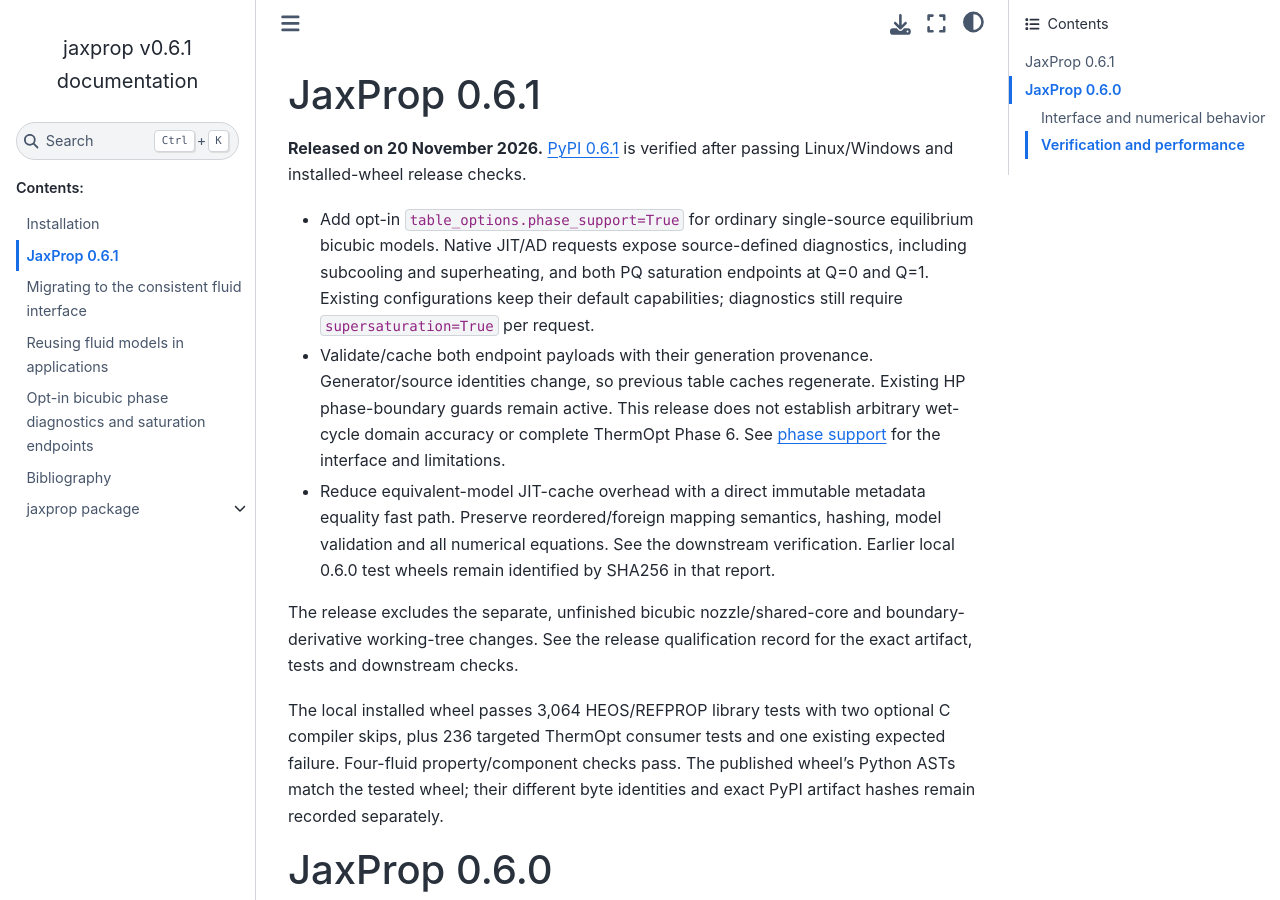
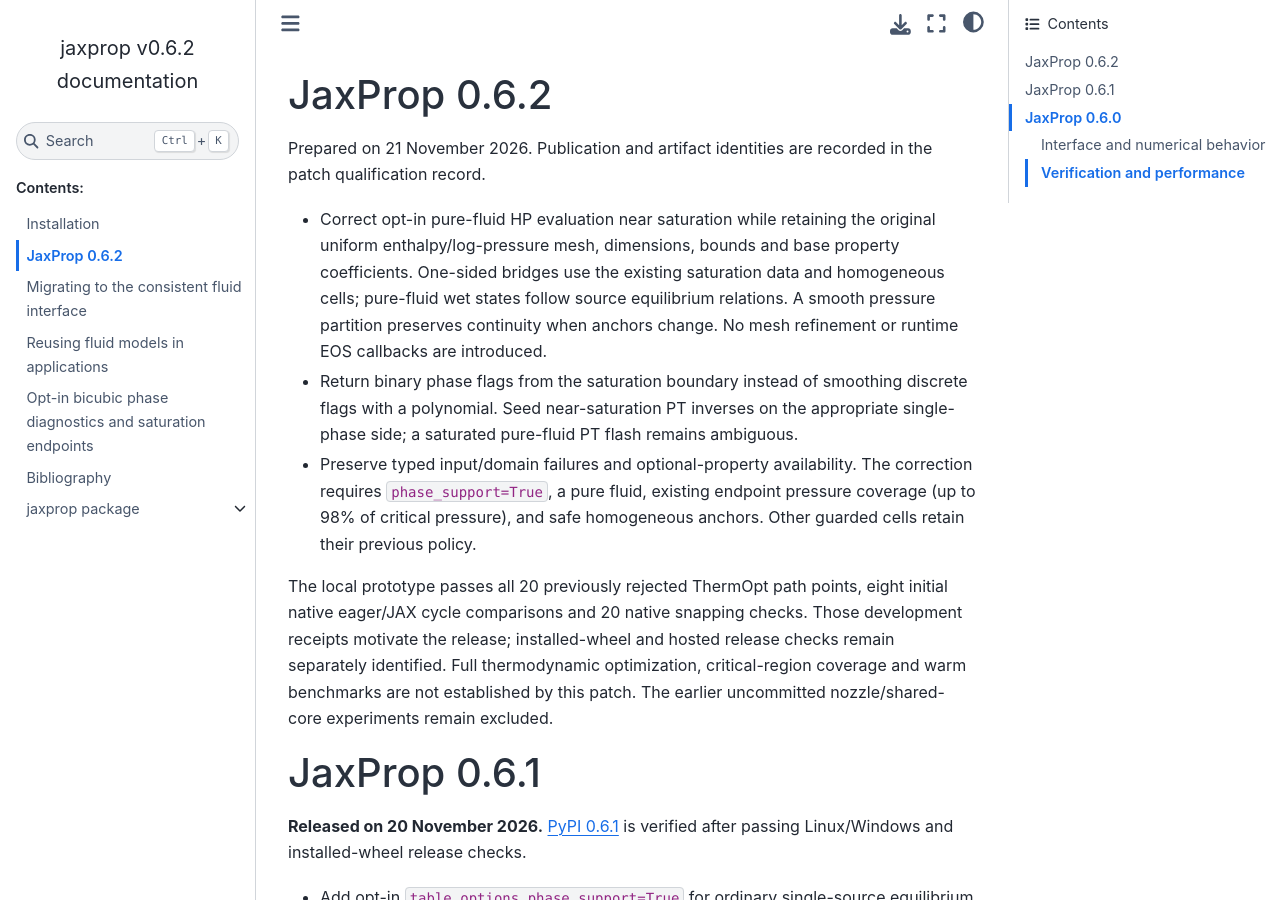
Before and after one commit to turbo-sim/jaxprop, a Sphinx documentation site: the page built from docs/release_notes.md, in a window 1280 px wide and 900 px high. Built offline with Sphinx 7.4.7 and the Sphinx Book theme 1.1.4, drawn with Linux system fonts in a browser that asks for light colours.

Commit message:
Prepare JaxProp 0.6.2 uniform-grid saturation patch

```diff
--- a/docs/conf.py
+++ b/docs/conf.py
@@ -8,7 +8,7 @@ sys.path.insert(0, str(Path(__file__).resolve().parents[1]))
 project = "jaxprop"
 copyright = "2025, Roberto Agromayor"
 author = ""
-release = "v0.6.1"
+release = "v0.6.2"
 
 # Define extensions
 extensions = [
--- a/docs/release_notes.md
+++ b/docs/release_notes.md
@@ -1,3 +1,30 @@
+# JaxProp 0.6.2
+
+Prepared on 21 November 2026. Publication and artifact identities are recorded
+in the [patch qualification record](../development/performance/uniform_saturation_release/README.md).
+
+- Correct opt-in pure-fluid HP evaluation near saturation while retaining the
+  original uniform enthalpy/log-pressure mesh, dimensions, bounds and base
+  property coefficients. One-sided bridges use the existing saturation data
+  and homogeneous cells; pure-fluid wet states follow source equilibrium
+  relations. A smooth pressure partition preserves continuity when anchors
+  change. No mesh refinement or runtime EOS callbacks are introduced.
+- Return binary phase flags from the saturation boundary instead of smoothing
+  discrete flags with a polynomial. Seed near-saturation PT inverses on the
+  appropriate single-phase side; a saturated pure-fluid PT flash remains
+  ambiguous.
+- Preserve typed input/domain failures and optional-property availability.
+  The correction requires `phase_support=True`, a pure fluid, existing endpoint
+  pressure coverage (up to 98% of critical pressure), and safe homogeneous
+  anchors. Other guarded cells retain their previous policy.
+
+The local prototype passes all 20 previously rejected ThermOpt path points,
+eight initial native eager/JAX cycle comparisons and 20 native snapping checks.
+Those development receipts motivate the release; installed-wheel and hosted
+release checks remain separately identified. Full thermodynamic optimization,
+critical-region coverage and warm benchmarks are not established by this patch.
+The earlier uncommitted nozzle/shared-core experiments remain excluded.
+
 # JaxProp 0.6.1
 
 **Released on 20 November 2026.** [PyPI 0.6.1](https://pypi.org/project/jaxprop/0.6.1/)
--- a/jaxprop/__init__.py
+++ b/jaxprop/__init__.py
@@ -57,7 +57,7 @@ del _fluid_type
 
 
 # Package info
-__version__ = "0.6.1"
+__version__ = "0.6.2"
 PACKAGE_NAME = "jaxprop"
 URL_GITHUB = "https://github.com/turbo-sim/jaxprop"
 URL_DOCS = "https://turbo-sim.github.io/jaxprop/"
--- a/pyproject.toml
+++ b/pyproject.toml
@@ -1,6 +1,6 @@
 [tool.poetry]
 name = "jaxprop"
-version = "0.6.1"
+version = "0.6.2"
 description = "JAX-compatible Python package for real-fluid thermodynamic properties, phase equilibria and metastable states, with automatic differentiation."
 authors = ["Roberto Agromayor", "Srinivas Prakash Diwanji", "Alberto Bergamin", "Andrea Cioffi"]
 license = "MIT"
```
Also changed, not shown: docs/phase_support.md (+2 -2 lines), .bumpversion.cfg, development/performance/uniform_saturation_release/README.md (added), 1 other file.
